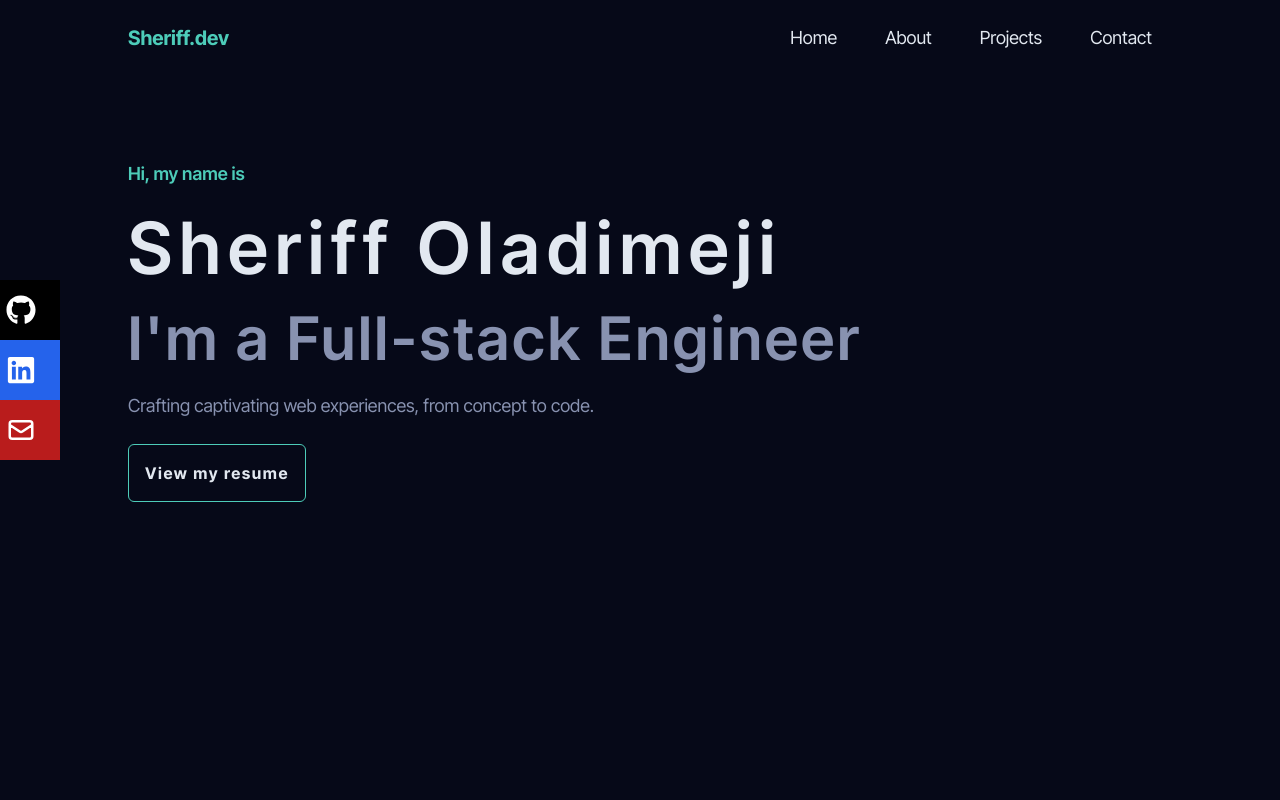
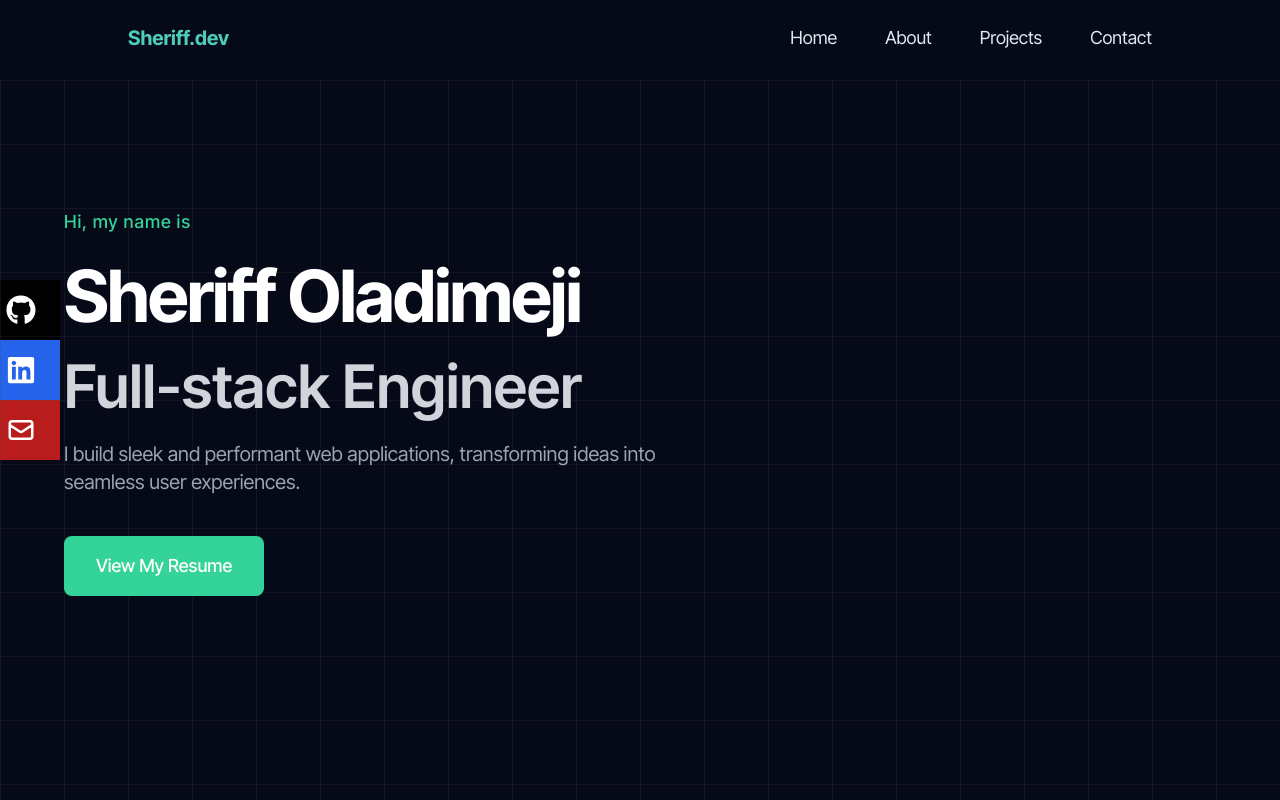
Before and after one commit to Sheriff-Oladimeji/portfolio, a React (Vite) app: page / in a window 1280 px wide. Shown: the top 800 px of the page. Built offline with nearby package versions, Linux system fonts and the light colour scheme.

Commit message:
feat: update header

```diff
--- a/package.json
+++ b/package.json
@@ -12,6 +12,8 @@
   "dependencies": {
     "@vercel/analytics": "^1.0.2",
     "aos": "^3.0.0-beta.6",
+    "framer-motion": "^12.0.0",
+    "lucide-react": "^0.473.0",
     "react": "^18.2.0",
     "react-dom": "^18.2.0",
     "react-icons": "^4.10.1",
--- a/src/components/Header.jsx
+++ b/src/components/Header.jsx
@@ -1,34 +1,75 @@
-/* eslint-disable react/no-unescaped-entities */
+import { motion } from "framer-motion";
 
 const Header = () => {
   const resumeLink =
-    "https://drive.google.com/uc?export=download&id=1eJeFWOlOmFZnJX6Ae9ii9Pk_d7s6kSX1";
+    "https://drive.google.com/uc?export=download&id=1sOMSlvFJPWfq8qfXh1JgFUVNDfnr98kc";
+
+  const fadeInUp = {
+    initial: { y: 30, opacity: 0 },
+    animate: { y: 0, opacity: 1 },
+  };
 
   return (
-    <header className="container" name="home">
-      <div className="flex flex-col h-full pt-20 w-full  gap-6">
-        <span className="text-green text-lg font-semibold">Hi, my name is</span>
-        <h1 className="text-3xl sm:text-4xl md:text-6xl lg:text-7xl  font-semibold text-bold  tracking-widest ">
+    <header className="min-h-screen relative  overflow-hidden">
+      <div className="absolute inset-0">
+        <div className="absolute inset-0 bg-[linear-gradient(to_right,#4f4f4f2e_1px,transparent_1px),linear-gradient(to_bottom,#4f4f4f2e_1px,transparent_1px)] bg-[size:4rem_4rem]" />
+      </div>
+
+      <div className="mx-auto px-6 pt-32 relative max-w-[1200px]">
+        <motion.div
+          className="flex flex-col items-center md:items-start gap-6 max-w-4xl"
+          initial="initial"
+          animate="animate"
+          variants={{
+            animate: {
+              transition: {
+                staggerChildren: 0.2,
+              },
+            },
+          }}
+        >
+          <motion.span
+            variants={fadeInUp}
+            className="text-[#34D399] text-lg font-medium tracking-wider inline-block text-center md:text-left"
+          >
+            Hi, my name is
+          </motion.span>
+
+          <motion.h1
+            variants={fadeInUp}
+            className="text-5xl md:text-7xl font-bold text-[#FFFFFF] leading-tight tracking-tight text-center md:text-left"
+          >
             Sheriff Oladimeji
-        </h1>
-        <h2 className="text-3xl sm:text-4xl md:text-6xl font-semibold text-gray  tracking-wider ">
-          I'm a Full-stack Engineer
-        </h2>
+          </motion.h1>
 
-        <p className="text-gray max-w-md md:max-w-3xl  text-lg ">
-          Crafting captivating web experiences, from concept to code.
-        </p>
-        <div className="flex items-center gap-8">
+          <motion.h2
+            variants={fadeInUp}
+            className="text-4xl md:text-6xl font-semibold text-[#D1D5DB] text-center md:text-left"
+          >
+            Full-stack Engineer
+          </motion.h2>
+
+          <motion.p
+            variants={fadeInUp}
+            className="text-[#9CA3AF] text-lg md:text-xl text-center md:text-left max-w-2xl leading-relaxed"
+          >
+            I build sleek and performant web applications, transforming ideas
+            into seamless user experiences.
+          </motion.p>
+
+          <motion.div variants={fadeInUp} className="flex gap-6 mt-4">
             <a
               href={resumeLink}
-            download="my-resume.pdf"
-            className="button py-4 px-4"
+              download="Sheriff-Oladimeji-Resume.pdf"
+              className="group relative px-8 py-4 text-lg font-medium rounded-lg bg-[#34D399] text-[#FFFFFF] overflow-hidden transition-all duration-300 hover:shadow-lg hover:shadow-[#34D399]/30"
               target="_blank"
               rel="noreferrer"
             >
-            View my resume
+              <span className="relative z-10">View My Resume</span>
+              <div className="absolute inset-0 bg-[#10B981] transform scale-x-0 group-hover:scale-x-100 transition-transform origin-left duration-300" />
             </a>
-        </div>
+          </motion.div>
+        </motion.div>
       </div>
     </header>
   );
```
Also changed, not shown: public/streakup.png, 1 other file (tests, documents, lock files or other folders). Lines whose indentation alone changed are shown as unchanged.
